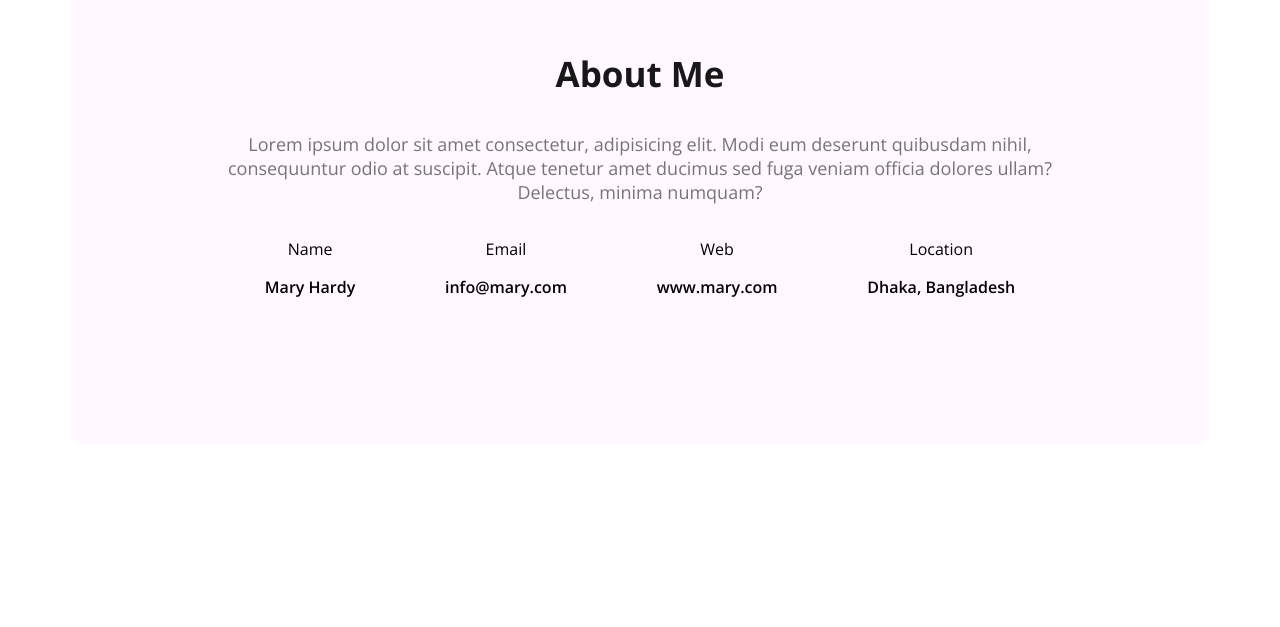
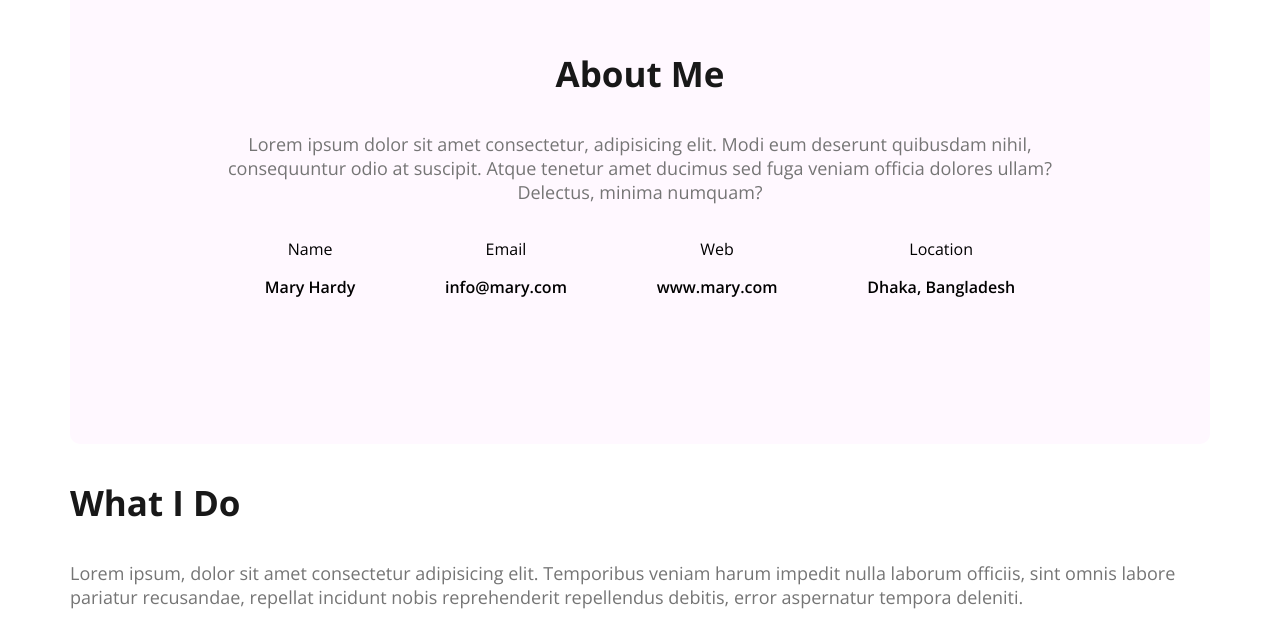
Before and after one commit to Ihsanbrb/we-dev-portfolio, a plain HTML site: page index.html in a window 1280 px wide. Shown: the part 1167-1794 px from the top of the page. Before the commit the page ends 1619 px from the top, so only its background shows below. Drawn offline with nearby package versions, Linux system fonts and the light colour scheme.

Commit message:
added skills

```diff
--- a/index.html
+++ b/index.html
@@ -55,6 +55,10 @@
                 </div>
             </div>
         </section>
+        <section class="skills">
+            <h3 class="section-title">What I Do</h3>
+            <p class="section-description">Lorem ipsum, dolor sit amet consectetur adipisicing elit. Temporibus veniam harum impedit nulla laborum officiis, sint omnis labore pariatur recusandae, repellat incidunt nobis reprehenderit repellendus debitis, error aspernatur tempora deleniti.</p>
+        </section>
     </main>
     <footer>
 
```
